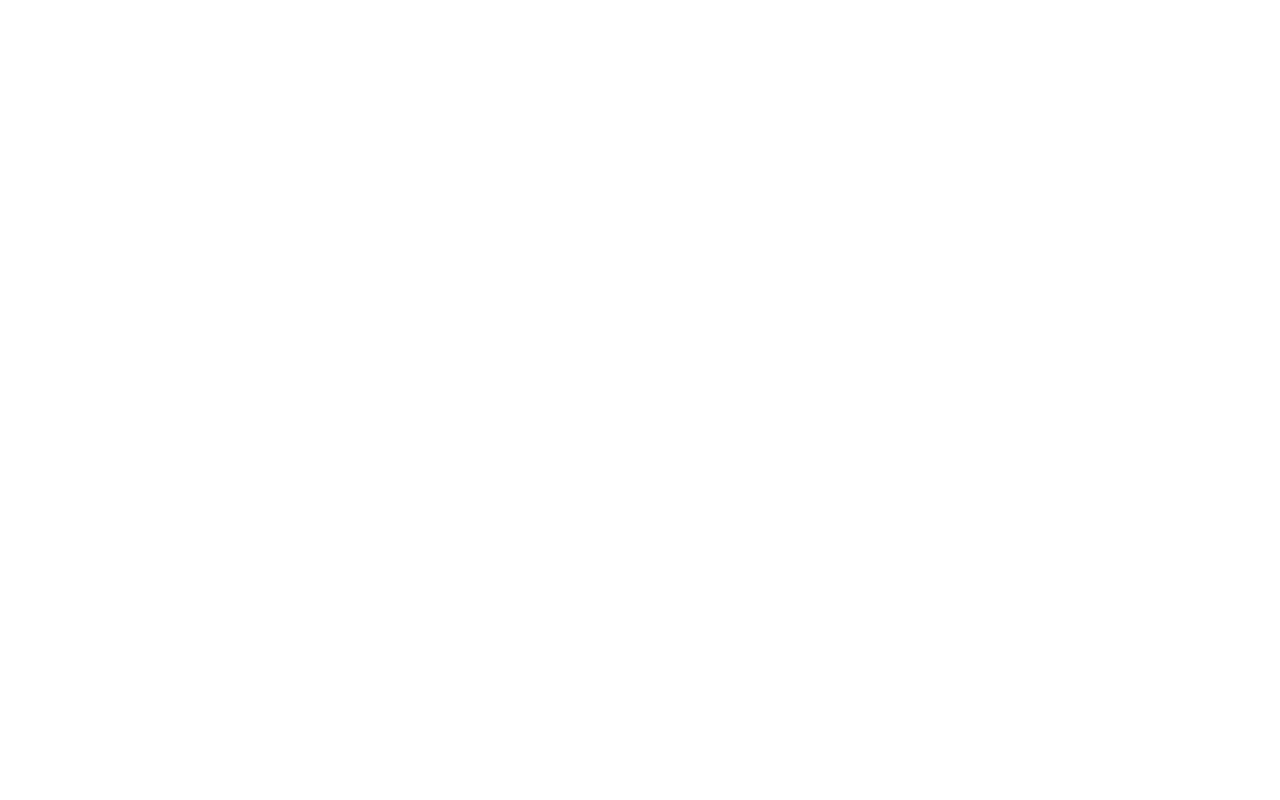
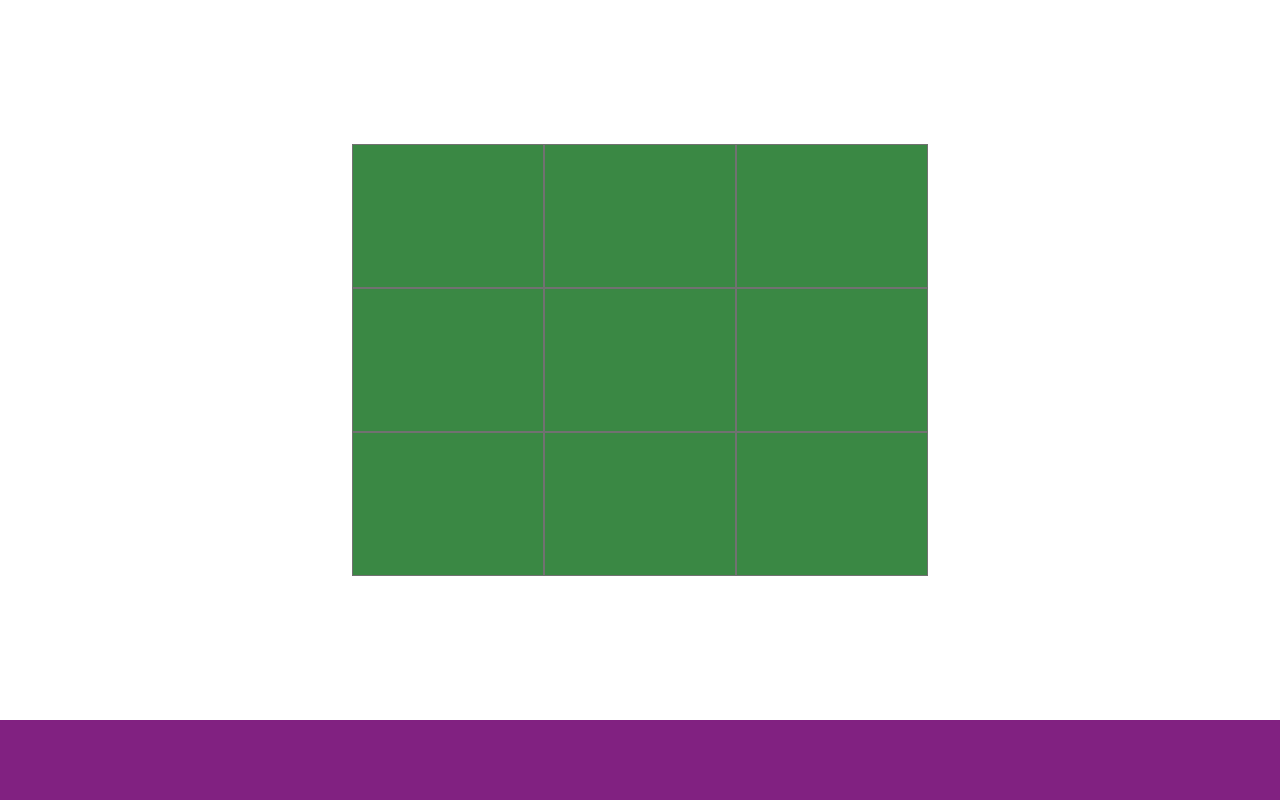
Before and after one commit to Izaanaami/tic-tac-toe, a plain HTML site: page index.html in a window 1280 px wide. Drawn offline with Linux system fonts and the light colour scheme.

Commit message:
add basic structure of html and css plus add js function to place your mark on game board

```diff
--- a/app.js
+++ b/app.js
@@ -1,34 +1,76 @@
 let game = (() => {
+    // set an array to contain players
+    let players = [];
     let gameBoard = (() => {
         let board = [];
         let boardFiller = (() => {
             for (let i = 0 ; i < 9 ; i++){
                 board.push("");
             }
-            return {board}
         })();
-        let fill = boardFiller.board;
+        let fill = board;
         return {fill}
     })();
     let player = (playerName , playerMark) => {
         let name = playerName + "a";
+        let turn = false;
+
+        if(playerMark === "x"){
+            turn = true;
+        }
+        // add each player into players array
         if (playerMark === "x" || playerMark === "o"){
             let mark = playerMark;
-            return {name , mark};
+            return {name , mark , turn};
         } else {
-            let mark = "x"
-            return {name , mark};
+            let mark = "x";
+            return {name , mark , turn};
         }
     };
+    // create a function to display every item on board
     let start = () => {
         let board = gameBoard.fill;
-        return console.log(board)
+        let mainNode = document.querySelector("main");
+        let playBoard = document.createElement("div");
+        playBoard.classList.add("playBoard");
+        mainNode.appendChild(playBoard);
+        for (let i = 0 ; i < board.length ; i++){
+            let pieceContainer = document.createElement("div");
+            pieceContainer.classList.add("pieceContainer");
+            playBoard.appendChild(pieceContainer);
+        }
+        let pieces = document.querySelectorAll(".pieceContainer");
+        // set eventListener on each board item
+        for (let piece of pieces){
+            piece.addEventListener("click" , () => {
+                // check if the board piece is not marked before
+                if (piece.textContent === ""){
+                    for (let i = 0 ; i < players.length ; i++){
+                        // check which player turn is true
+                        // if its true
+                        if(players[i].turn === true){
+                            // print the mark of player on board piece
+                            piece.textContent = players[i].mark;
+                            console.log(piece.textContent)
+                            // change the turn to false and otherplayer's turn to true
+                            players[i].turn = false;
+                            console.log("works")
+                        } else { // else change the turn to other player
+                            players[i].turn = true;
+                        }
+                    }
+                }
+
+            })
+        }
+        console.log(players)
     }
-    return { start , player}
+    return { start , player , players}
 })();
 let playerOne = game.player("jafar" , 'x');
-
+game.players.push(playerOne)
 let playerTwo = game.player("michael" , "o")
+game.players.push(playerTwo)
 game.start()
-console.log(playerOne.mark)
-console.log(playerTwo.mark)
+console.log(playerOne)
+console.log(playerTwo)
--- a/index.html
+++ b/index.html
@@ -8,7 +8,12 @@
     <link href="./styles.css" rel="stylesheet" />
 </head>
 <body>
+    <main>
 
+    </main>
+    <footer>
+
+    </footer>
 
     <script src="./app.js"></script>
 </body>
--- a/styles.css
+++ b/styles.css
@@ -0,0 +1,33 @@
+body{
+    margin: 0;
+    display: flex;
+    flex-direction: column;
+    width: 100%;
+    height: 100vh;
+}
+main {
+    flex: 9 ;
+    width: 100vw;
+    height: 90vh;
+    display: flex;
+    justify-content: center;
+    align-items: center;
+}
+.playBoard {
+    display: flex;
+    flex-direction: column;
+    flex-wrap: wrap;
+    background-color: #3a8844;
+    width: 45%;
+    height: 60%;
+}
+.pieceContainer {
+    flex: 1 1 30%;
+    border: 1px solid #717171;
+}
+footer {
+    flex: 1;
+    height: 10vh;
+    width: 100%;
+    background-color: #812181;
+}
```
